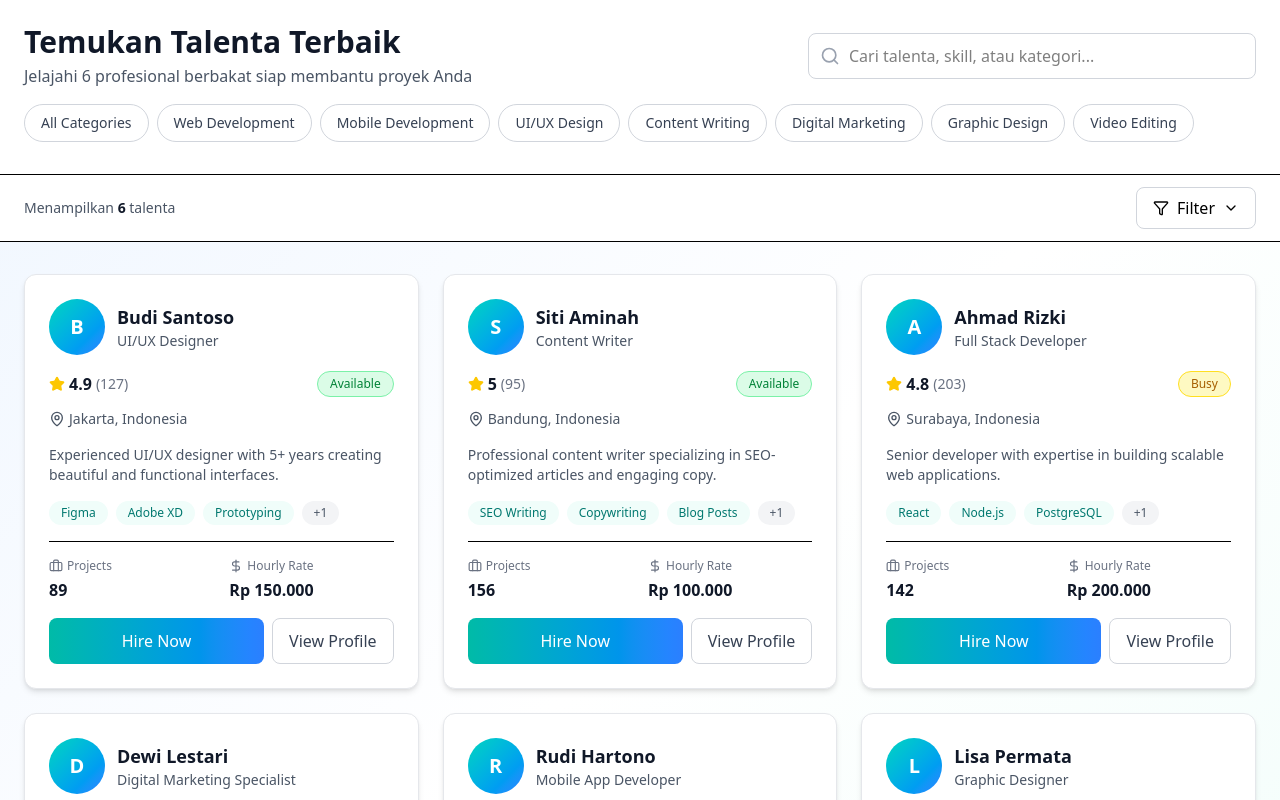
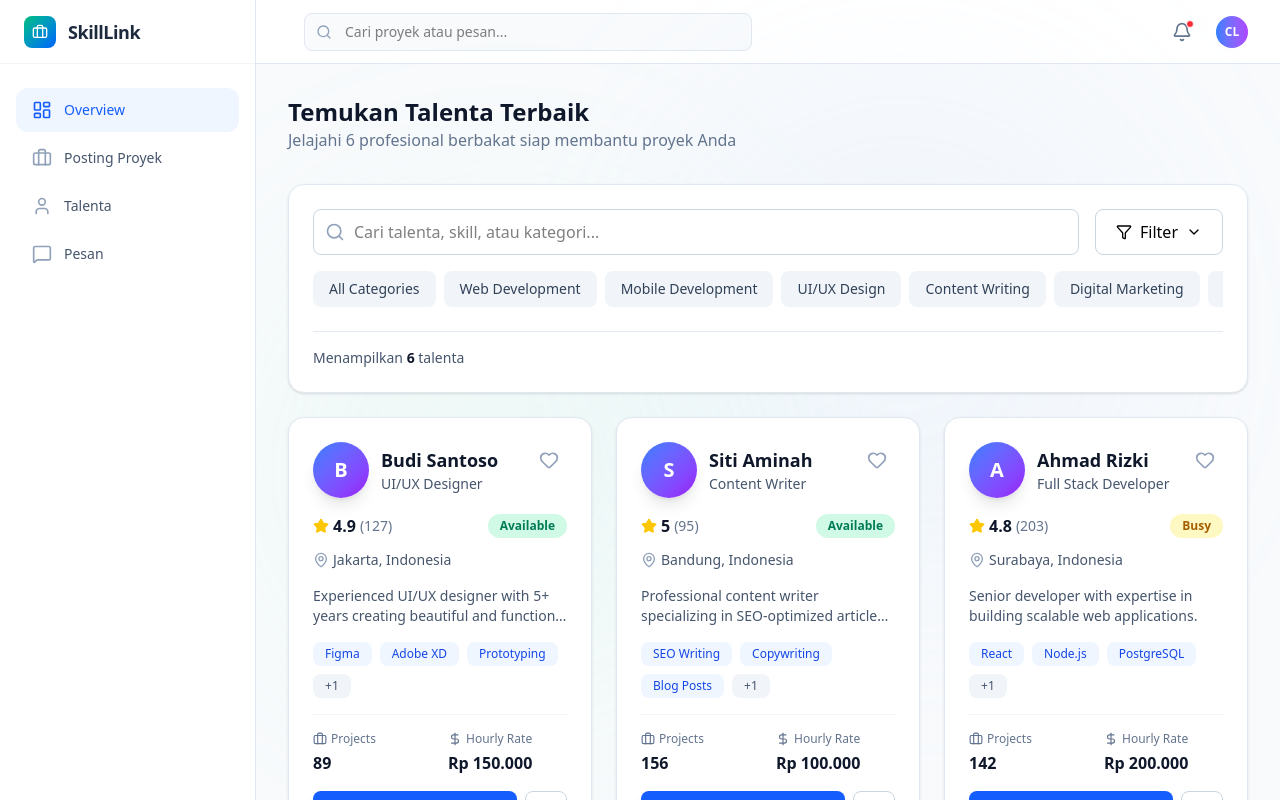
Before and after one commit to KodingMulu/SkillLink, a Next.js app in the folder web/: page /dashboard/client/talents in a window 1280 px wide. Shown: the top 800 px of the page. Built offline with nearby package versions, Linux system fonts and the light colour scheme.

Commit message:
update:change talents screen

```diff
--- a/web/src/app/dashboard/client/talents/page.tsx
+++ b/web/src/app/dashboard/client/talents/page.tsx
@@ -1,7 +1,8 @@
 'use client';
 
-import React, { useState } from 'react';
-import { Search, Star, MapPin, Briefcase, DollarSign, Filter, X, ChevronDown } from 'lucide-react';
+import { useState } from 'react';
+import DashboardLayout from "../../DashboardLayout";
+import { Search, Star, MapPin, Briefcase, DollarSign, Filter, ChevronDown, MessageSquare, Heart } from 'lucide-react';
 
 interface Talent {
   id: number;
@@ -18,7 +19,7 @@ interface Talent {
   availability: 'available' | 'busy' | 'unavailable';
 }
 
-export default function TalentaPage() {
+export default function TalentsPage() {
   const [searchQuery, setSearchQuery] = useState('');
   const [selectedCategory, setSelectedCategory] = useState('all');
   const [showFilters, setShowFilters] = useState(false);
@@ -126,11 +127,11 @@ export default function TalentaPage() {
   const getAvailabilityColor = (status: string) => {
     switch (status) {
       case 'available':
-        return 'bg-green-100 text-green-700 border-green-300';
+        return 'bg-emerald-100 text-emerald-700';
       case 'busy':
-        return 'bg-yellow-100 text-yellow-700 border-yellow-300';
+        return 'bg-yellow-100 text-yellow-700';
       default:
-        return 'bg-gray-100 text-gray-700 border-gray-300';
+        return 'bg-slate-100 text-slate-700';
     }
   };
 
@@ -146,27 +147,36 @@ export default function TalentaPage() {
   };
 
   return (
-    <div className="min-h-screen bg-gradient-to-br from-blue-50 via-white to-teal-50">
-      {/* Header */}
-      <div className="bg-white shadow-sm border-b">
-        <div className="max-w-7xl mx-auto px-6 py-6">
-          <div className="flex flex-col md:flex-row md:items-center md:justify-between gap-4">
-            <div>
-              <h1 className="text-3xl font-bold text-gray-900">Temukan Talenta Terbaik</h1>
-              <p className="text-gray-600 mt-1">Jelajahi {talents.length} profesional berbakat siap membantu proyek Anda</p>
+    <DashboardLayout role="client">
+      <div className="mb-8">
+        <h1 className="text-2xl font-bold text-slate-900">Temukan Talenta Terbaik</h1>
+        <p className="text-slate-500">Jelajahi {talents.length} profesional berbakat siap membantu proyek Anda</p>
       </div>
 
-            {/* Search Bar */}
-            <div className="relative flex-1 max-w-md">
-              <Search className="absolute left-3 top-1/2 transform -translate-y-1/2 text-gray-400 w-5 h-5" />
+      {/* Search & Filter Bar */}
+      <div className="bg-white rounded-2xl border border-slate-200 shadow-sm p-6 mb-6">
+        <div className="flex flex-col md:flex-row gap-4">
+          {/* Search */}
+          <div className="relative flex-1">
+            <Search className="absolute left-3 top-1/2 transform -translate-y-1/2 text-slate-400 w-5 h-5" />
             <input
               type="text"
               value={searchQuery}
               onChange={(e) => setSearchQuery(e.target.value)}
               placeholder="Cari talenta, skill, atau kategori..."
-                className="w-full pl-10 pr-4 py-2.5 border border-gray-300 rounded-lg focus:ring-2 focus:ring-teal-500 focus:border-transparent"
+              className="w-full pl-10 pr-4 py-2.5 border border-slate-300 rounded-lg focus:outline-none focus:ring-2 focus:ring-blue-500 focus:border-transparent"
             />
           </div>
+
+          {/* Filter Button */}
+          <button
+            onClick={() => setShowFilters(!showFilters)}
+            className="flex items-center justify-center gap-2 px-5 py-2.5 border border-slate-300 rounded-lg hover:bg-slate-50 transition whitespace-nowrap"
+          >
+            <Filter className="w-4 h-4" />
+            Filter
+            <ChevronDown className={`w-4 h-4 transition-transform ${showFilters ? 'rotate-180' : ''}`} />
+          </button>
         </div>
 
         {/* Categories */}
@@ -175,47 +185,27 @@ export default function TalentaPage() {
             <button
               key={idx}
               onClick={() => setSelectedCategory(cat.toLowerCase().replace(' ', '-'))}
-                className={`px-4 py-2 rounded-full text-sm font-medium whitespace-nowrap transition ${
+              className={`px-4 py-2 rounded-lg text-sm font-medium whitespace-nowrap transition ${
                 selectedCategory === cat.toLowerCase().replace(' ', '-')
-                    ? 'bg-teal-500 text-white'
-                    : 'bg-white text-gray-700 border border-gray-300 hover:bg-gray-50'
+                  ? 'bg-blue-600 text-white'
+                  : 'bg-slate-100 text-slate-700 hover:bg-slate-200'
               }`}
             >
               {cat}
             </button>
           ))}
         </div>
-        </div>
-      </div>
-
-      {/* Filter Bar */}
-      <div className="bg-white border-b">
-        <div className="max-w-7xl mx-auto px-6 py-3">
-          <div className="flex items-center justify-between">
-            <div className="text-sm text-gray-600">
-              Menampilkan <span className="font-semibold text-gray-900">{talents.length}</span> talenta
-            </div>
-
-            <button
-              onClick={() => setShowFilters(!showFilters)}
-              className="flex items-center gap-2 px-4 py-2 border border-gray-300 rounded-lg hover:bg-gray-50 transition"
-            >
-              <Filter className="w-4 h-4" />
-              Filter
-              <ChevronDown className={`w-4 h-4 transition-transform ${showFilters ? 'rotate-180' : ''}`} />
-            </button>
-          </div>
 
         {/* Filter Panel */}
         {showFilters && (
-            <div className="mt-4 p-4 bg-gray-50 rounded-lg border border-gray-200">
+          <div className="mt-4 pt-4 border-t border-slate-200">
             <div className="grid grid-cols-1 md:grid-cols-3 gap-4">
               <div>
-                  <label className="block text-sm font-medium text-gray-700 mb-2">Price Range</label>
+                <label className="block text-sm font-semibold text-slate-700 mb-2">Price Range</label>
                 <select
                   value={priceRange}
                   onChange={(e) => setPriceRange(e.target.value)}
-                    className="w-full px-3 py-2 border border-gray-300 rounded-lg focus:ring-2 focus:ring-teal-500"
+                  className="w-full px-3 py-2 border border-slate-300 rounded-lg focus:outline-none focus:ring-2 focus:ring-blue-500"
                 >
                   <option value="all">All Prices</option>
                   <option value="0-100k">Rp 0 - 100k</option>
@@ -225,11 +215,11 @@ export default function TalentaPage() {
               </div>
 
               <div>
-                  <label className="block text-sm font-medium text-gray-700 mb-2">Rating</label>
+                <label className="block text-sm font-semibold text-slate-700 mb-2">Rating</label>
                 <select
                   value={ratingFilter}
                   onChange={(e) => setRatingFilter(e.target.value)}
-                    className="w-full px-3 py-2 border border-gray-300 rounded-lg focus:ring-2 focus:ring-teal-500"
+                  className="w-full px-3 py-2 border border-slate-300 rounded-lg focus:outline-none focus:ring-2 focus:ring-blue-500"
                 >
                   <option value="all">All Ratings</option>
                   <option value="5">5 Stars</option>
@@ -244,7 +234,7 @@ export default function TalentaPage() {
                     setPriceRange('all');
                     setRatingFilter('all');
                   }}
-                    className="w-full px-4 py-2 text-teal-600 border border-teal-600 rounded-lg hover:bg-teal-50 transition"
+                  className="w-full px-4 py-2 text-blue-600 border border-blue-600 rounded-lg hover:bg-blue-50 transition font-medium"
                 >
                   Reset Filters
                 </button>
@@ -252,95 +242,100 @@ export default function TalentaPage() {
             </div>
           </div>
         )}
+
+        {/* Results Count */}
+        <div className="mt-4 pt-4 border-t border-slate-200 text-sm text-slate-600">
+          Menampilkan <span className="font-semibold text-slate-900">{talents.length}</span> talenta
         </div>
       </div>
 
       {/* Talent Grid */}
-      <div className="max-w-7xl mx-auto px-6 py-8">
-        <div className="grid grid-cols-1 md:grid-cols-2 lg:grid-cols-3 gap-6">
+      <div className="grid grid-cols-1 md:grid-cols-2 lg:grid-cols-3 gap-6 mb-6">
         {talents.map((talent) => (
           <div
             key={talent.id}
-              className="bg-white rounded-xl shadow-md border border-gray-200 overflow-hidden hover:shadow-xl transition-all duration-300 hover:-translate-y-1"
+            className="bg-white rounded-2xl border border-slate-200 shadow-sm overflow-hidden hover:shadow-lg transition-all duration-300 hover:-translate-y-1"
           >
-              {/* Card Header */}
             <div className="p-6">
+              {/* Header */}
               <div className="flex items-start justify-between mb-4">
                 <div className="flex items-center gap-3">
-                    <div className="w-14 h-14 bg-gradient-to-br from-teal-400 to-blue-500 rounded-full flex items-center justify-center text-white text-xl font-bold">
+                  <div className="w-14 h-14 bg-gradient-to-br from-blue-500 to-purple-600 rounded-full flex items-center justify-center text-white text-xl font-bold shadow-lg">
                     {talent.avatar}
                   </div>
                   <div>
-                      <h3 className="font-bold text-gray-900 text-lg">{talent.name}</h3>
-                      <p className="text-gray-600 text-sm">{talent.title}</p>
+                    <h3 className="font-bold text-slate-900 text-lg">{talent.name}</h3>
+                    <p className="text-slate-600 text-sm">{talent.title}</p>
                   </div>
                 </div>
+                <button className="p-2 hover:bg-slate-100 rounded-lg transition">
+                  <Heart className="w-5 h-5 text-slate-400" />
+                </button>
               </div>
 
-                {/* Rating & Location */}
+              {/* Rating & Status */}
               <div className="flex items-center justify-between mb-3">
                 <div className="flex items-center gap-1">
                   <Star className="w-4 h-4 fill-yellow-400 text-yellow-400" />
-                    <span className="font-semibold text-gray-900">{talent.rating}</span>
-                    <span className="text-gray-500 text-sm">({talent.reviews})</span>
+                  <span className="font-semibold text-slate-900">{talent.rating}</span>
+                  <span className="text-slate-500 text-sm">({talent.reviews})</span>
                 </div>
-                  <span className={`px-3 py-1 rounded-full text-xs font-medium border ${getAvailabilityColor(talent.availability)}`}>
+                <span className={`px-3 py-1 rounded-full text-xs font-semibold ${getAvailabilityColor(talent.availability)}`}>
                   {getAvailabilityText(talent.availability)}
                 </span>
               </div>
 
-                <div className="flex items-center gap-4 text-sm text-gray-600 mb-4">
-                  <div className="flex items-center gap-1">
-                    <MapPin className="w-4 h-4" />
+              {/* Location */}
+              <div className="flex items-center gap-1 text-sm text-slate-600 mb-4">
+                <MapPin className="w-4 h-4 text-slate-400" />
                 <span>{talent.location}</span>
-                  </div>
               </div>
 
               {/* Description */}
-                <p className="text-gray-600 text-sm mb-4 line-clamp-2">{talent.description}</p>
+              <p className="text-slate-600 text-sm mb-4 line-clamp-2">{talent.description}</p>
 
               {/* Skills */}
               <div className="flex flex-wrap gap-2 mb-4">
                 {talent.skills.slice(0, 3).map((skill, idx) => (
                   <span
                     key={idx}
-                      className="px-3 py-1 bg-teal-50 text-teal-700 rounded-full text-xs font-medium"
+                    className="px-3 py-1 bg-blue-50 text-blue-700 rounded-lg text-xs font-medium"
                   >
                     {skill}
                   </span>
                 ))}
                 {talent.skills.length > 3 && (
-                    <span className="px-3 py-1 bg-gray-100 text-gray-600 rounded-full text-xs font-medium">
+                  <span className="px-3 py-1 bg-slate-100 text-slate-600 rounded-lg text-xs font-medium">
                     +{talent.skills.length - 3}
                   </span>
                 )}
               </div>
 
               {/* Stats */}
-                <div className="grid grid-cols-2 gap-4 mb-4 pt-4 border-t">
+              <div className="grid grid-cols-2 gap-4 mb-4 pt-4 border-t border-slate-100">
                 <div>
-                    <div className="flex items-center gap-1 text-gray-500 text-xs mb-1">
+                  <div className="flex items-center gap-1 text-slate-500 text-xs mb-1">
                     <Briefcase className="w-3.5 h-3.5" />
                     Projects
                   </div>
-                    <div className="font-bold text-gray-900">{talent.completedProjects}</div>
+                  <div className="font-bold text-slate-900">{talent.completedProjects}</div>
                 </div>
                 <div>
-                    <div className="flex items-center gap-1 text-gray-500 text-xs mb-1">
+                  <div className="flex items-center gap-1 text-slate-500 text-xs mb-1">
                     <DollarSign className="w-3.5 h-3.5" />
                     Hourly Rate
                   </div>
-                    <div className="font-bold text-gray-900">{talent.hourlyRate}</div>
+                  <div className="font-bold text-slate-900">{talent.hourlyRate}</div>
                 </div>
               </div>
 
               {/* Actions */}
               <div className="flex gap-2">
-                  <button className="flex-1 px-4 py-2.5 bg-gradient-to-r from-teal-500 to-blue-500 text-white rounded-lg hover:from-teal-600 hover:to-blue-600 transition font-medium">
+                <button className="flex-1 px-4 py-2.5 bg-blue-600 text-white rounded-lg hover:bg-blue-700 transition font-medium shadow-lg shadow-blue-600/20">
                   Hire Now
                 </button>
-                  <button className="px-4 py-2.5 border border-gray-300 text-gray-700 rounded-lg hover:bg-gray-50 transition">
-                    View Profile
+                <button className="p-2.5 border border-slate-300 text-slate-700 rounded-lg hover:bg-slate-50 transition">
+                  <MessageSquare className="w-5 h-5" />
                 </button>
               </div>
             </div>
@@ -349,12 +344,11 @@ export default function TalentaPage() {
       </div>
 
       {/* Load More */}
-        <div className="text-center mt-8">
-          <button className="px-6 py-3 border-2 border-teal-500 text-teal-600 rounded-lg hover:bg-teal-50 transition font-medium">
+      <div className="text-center">
+        <button className="px-6 py-3 border-2 border-blue-600 text-blue-600 rounded-lg hover:bg-blue-50 transition font-medium">
           Load More Talents
         </button>
       </div>
-      </div>
-    </div>
+    </DashboardLayout>
   );
 }
```
Lines whose indentation alone changed are shown as unchanged.
